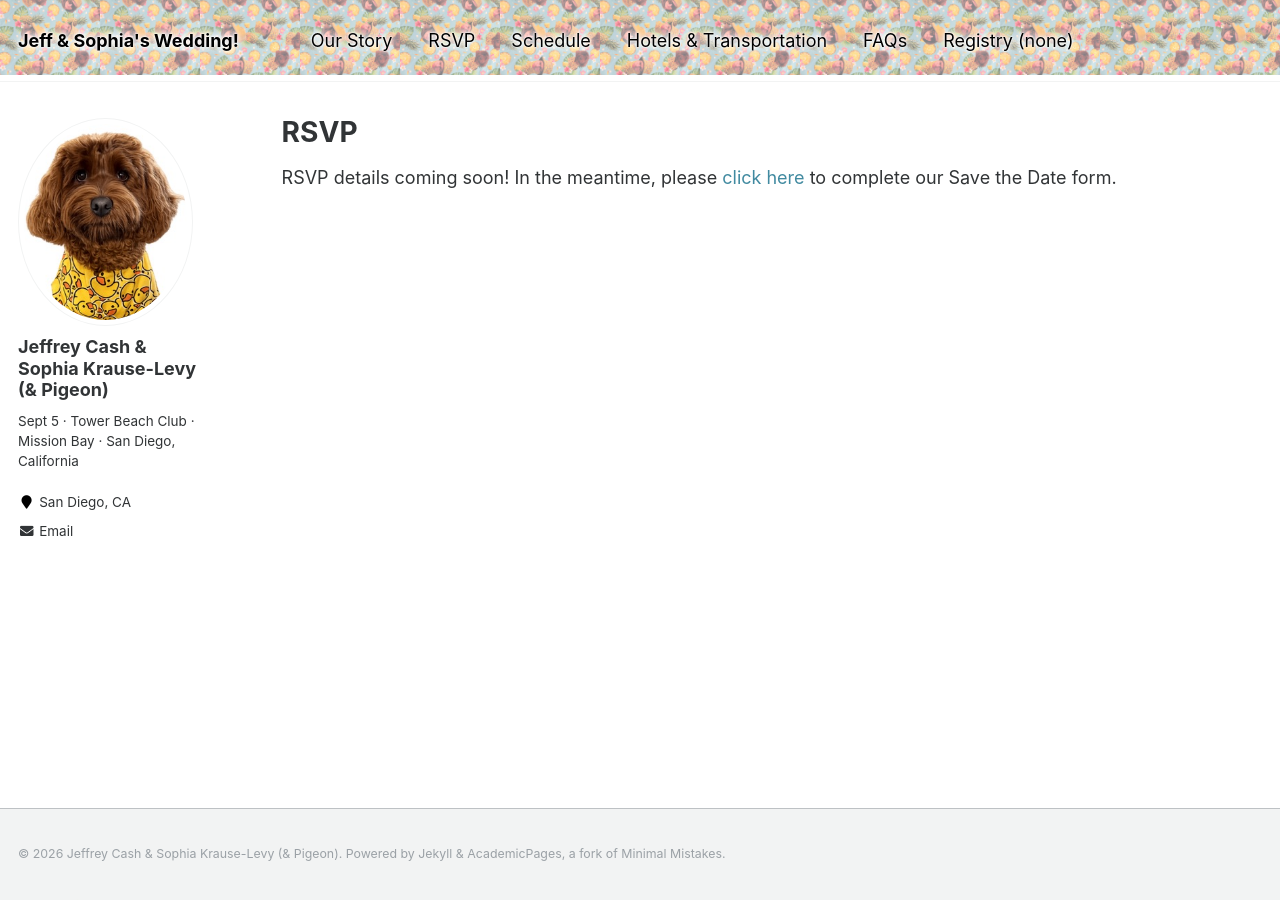
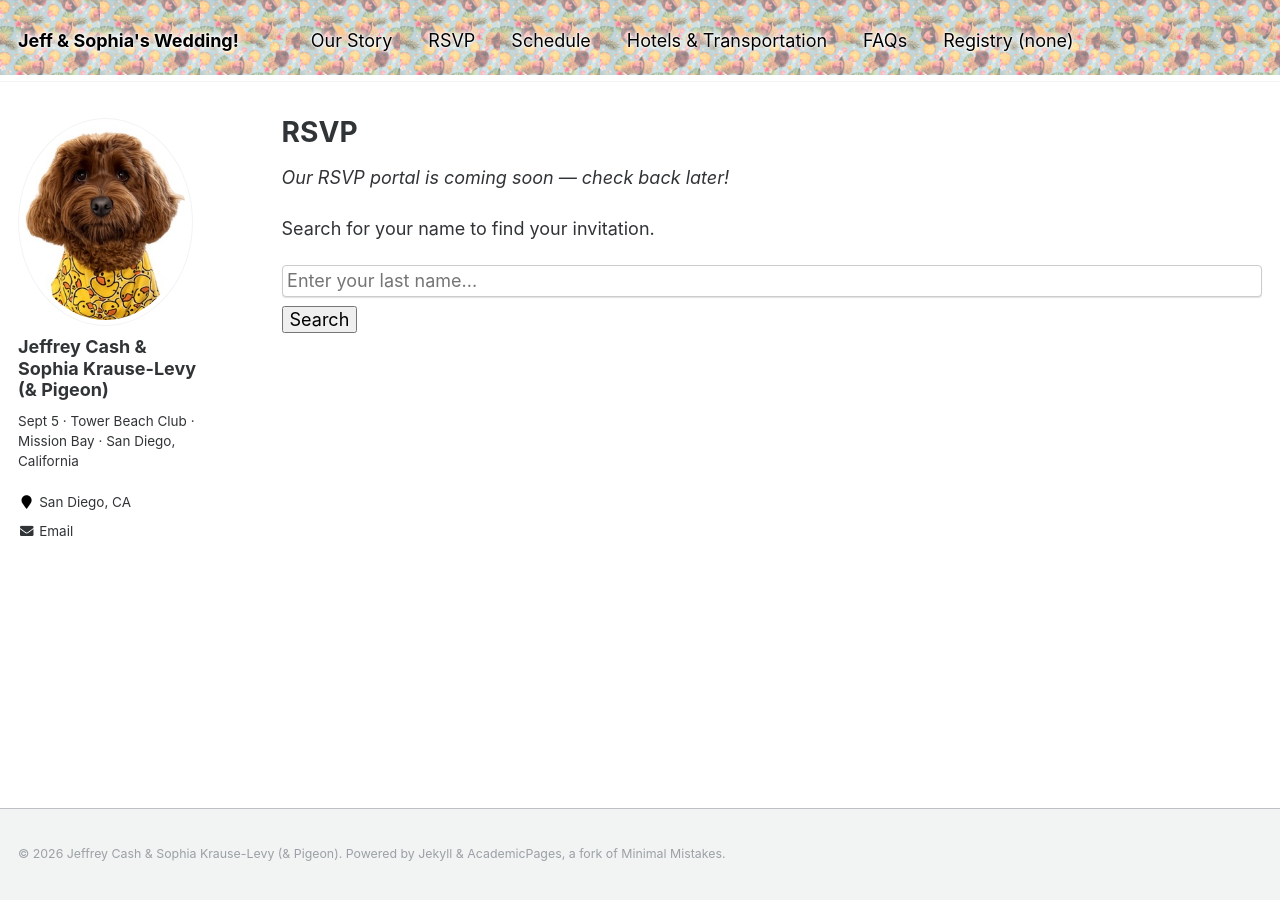
Before and after one commit to duckduckpigeon/duckduckpigeon.github.io, a Jekyll site: the page built from _pages/rsvp.md, in a window 1280 px wide. Built offline with Jekyll 4.4.1, drawn with Linux system fonts in a browser that asks for light colours; comment, search, counter and statistics services are not loaded; part of the change alters nothing that is shown.

Commit message:
rsvp wip

```diff
--- a/_pages/rsvp.md
+++ b/_pages/rsvp.md
@@ -5,4 +5,145 @@ permalink: /rsvp/
 author_profile: true
 ---
 
-RSVP details coming soon! In the meantime, please [click here](https://forms.gle/YSZJazcxLRn3pSTg6) to complete our Save the Date form.
+<p><em>Our RSVP portal is coming soon — check back later!</em></p>
+
+<div id="rsvp-app">
+  <div id="search-section">
+    <p>Search for your name to find your invitation.</p>
+    <input type="text" id="name-search" placeholder="Enter your last name..." autocomplete="off" />
+    <button id="search-btn">Search</button>
+    <div id="search-error" style="display:none; color:red; margin-top:0.5em;"></div>
+  </div>
+
+  <div id="rsvp-section" style="display:none;">
+    <h3 id="group-greeting"></h3>
+    <p>Please indicate who will be attending:</p>
+    <form id="rsvp-form">
+      <div id="guest-list"></div>
+      <br/>
+      <button type="submit" id="submit-btn">Submit RSVP</button>
+    </form>
+    <div id="submit-error" style="display:none; color:red; margin-top:0.5em;"></div>
+  </div>
+
+  <div id="confirmation-section" style="display:none;">
+    <h3>Thanks for your RSVP!</h3>
+    <p id="confirmation-message"></p>
+    <p>Can't wait to celebrate with you. See you September 5th!</p>
+  </div>
+</div>
+
+<script type="module">
+  import { initializeApp } from "https://www.gstatic.com/firebasejs/12.14.0/firebase-app.js";
+  import { getFirestore, collection, getDocs, doc, updateDoc, serverTimestamp } from "https://www.gstatic.com/firebasejs/12.14.0/firebase-firestore.js";
+
+  const firebaseConfig = {
+    apiKey: "AIzaSyDCJHXp8o6-sNXZnBwtIL5YQkwziqIJ5B8",
+    authDomain: "duckduckpigeon-d4628.firebaseapp.com",
+    projectId: "duckduckpigeon-d4628",
+    storageBucket: "duckduckpigeon-d4628.firebasestorage.app",
+    messagingSenderId: "901682542598",
+    appId: "1:901682542598:web:65f9f9c506f9e28577ab87"
+  };
+
+  const app = initializeApp(firebaseConfig);
+  const db = getFirestore(app);
+
+  let currentGroupDoc = null;
+
+  document.getElementById("search-btn").addEventListener("click", async () => {
+    const query = document.getElementById("name-search").value.trim().toLowerCase();
+    const errorEl = document.getElementById("search-error");
+    errorEl.style.display = "none";
+
+    if (!query) return;
+
+    const queryWords = query.split(" ").filter(w => w.length > 0);
+    const queryLastName = queryWords[queryWords.length - 1];
+    const queryFirstPart = queryWords.slice(0, -1).join(" ");
+
+    if (queryWords.length < 2 || queryFirstPart.length < 3) {
+      errorEl.textContent = "Please enter your first and last name (e.g. \"Jeff Cash\").";
+      errorEl.style.display = "block";
+      return;
+    }
+
+    const snapshot = await getDocs(collection(db, "groups"));
+    const match = snapshot.docs.find(d => {
+      const guests = (d.data().guests || []).map(g => g.toLowerCase());
+      return guests.some(guest => {
+        const guestWords = guest.split(" ");
+        const guestLastName = guestWords[guestWords.length - 1];
+        const guestFirstName = guestWords.slice(0, -1).join(" ");
+        return guestLastName === queryLastName && guestFirstName.startsWith(queryFirstPart);
+      });
+    });
+
+    if (!match) {
+      errorEl.textContent = "No group found. Try a different name or contact us directly.";
+      errorEl.style.display = "block";
+      return;
+    }
+
+    currentGroupDoc = match;
+    const data = match.data();
+
+    document.getElementById("group-greeting").textContent = `We found your invitation: ${data.name}`;
+
+    const guestList = document.getElementById("guest-list");
+    guestList.innerHTML = "";
+    (data.guests || []).forEach(guest => {
+      const existing = data.rsvp ? data.rsvp[guest] : undefined;
+      const div = document.createElement("div");
+      div.style.margin = "0.5em 0";
+      div.innerHTML = `
+        <strong>${guest}</strong><br/>
+        <label><input type="radio" name="${guest}" value="yes" ${existing === true ? "checked" : ""}/> Attending</label>
+        &nbsp;
+        <label><input type="radio" name="${guest}" value="no" ${existing === false ? "checked" : ""}/> Not attending</label>
+      `;
+      guestList.appendChild(div);
+    });
+
+    document.getElementById("search-section").style.display = "none";
+    document.getElementById("rsvp-section").style.display = "block";
+  });
+
+  document.getElementById("rsvp-form").addEventListener("submit", async (e) => {
+    e.preventDefault();
+    const errorEl = document.getElementById("submit-error");
+    errorEl.style.display = "none";
+
+    const data = currentGroupDoc.data();
+    const rsvp = {};
+    let allAnswered = true;
+
+    for (const guest of data.guests) {
+      const selected = document.querySelector(`input[name="${guest}"]:checked`);
+      if (!selected) { allAnswered = false; break; }
+      rsvp[guest] = selected.value === "yes";
+    }
+
+    if (!allAnswered) {
+      errorEl.textContent = "Please select attending or not attending for each person.";
+      errorEl.style.display = "block";
+      return;
+    }
+
+    await updateDoc(doc(db, "groups", currentGroupDoc.id), {
+      rsvp,
+      submitted: true,
+      submittedAt: serverTimestamp()
+    });
+
+    const attending = data.guests.filter(g => rsvp[g]);
+    const notAttending = data.guests.filter(g => !rsvp[g]);
+    let msg = "";
+    if (attending.length) msg += `${attending.join(" and ")} will be attending. `;
+    if (notAttending.length) msg += `${notAttending.join(" and ")} will not be attending.`;
+
+    document.getElementById("confirmation-message").textContent = msg;
+    document.getElementById("rsvp-section").style.display = "none";
+    document.getElementById("confirmation-section").style.display = "block";
+  });
+</script>
```
